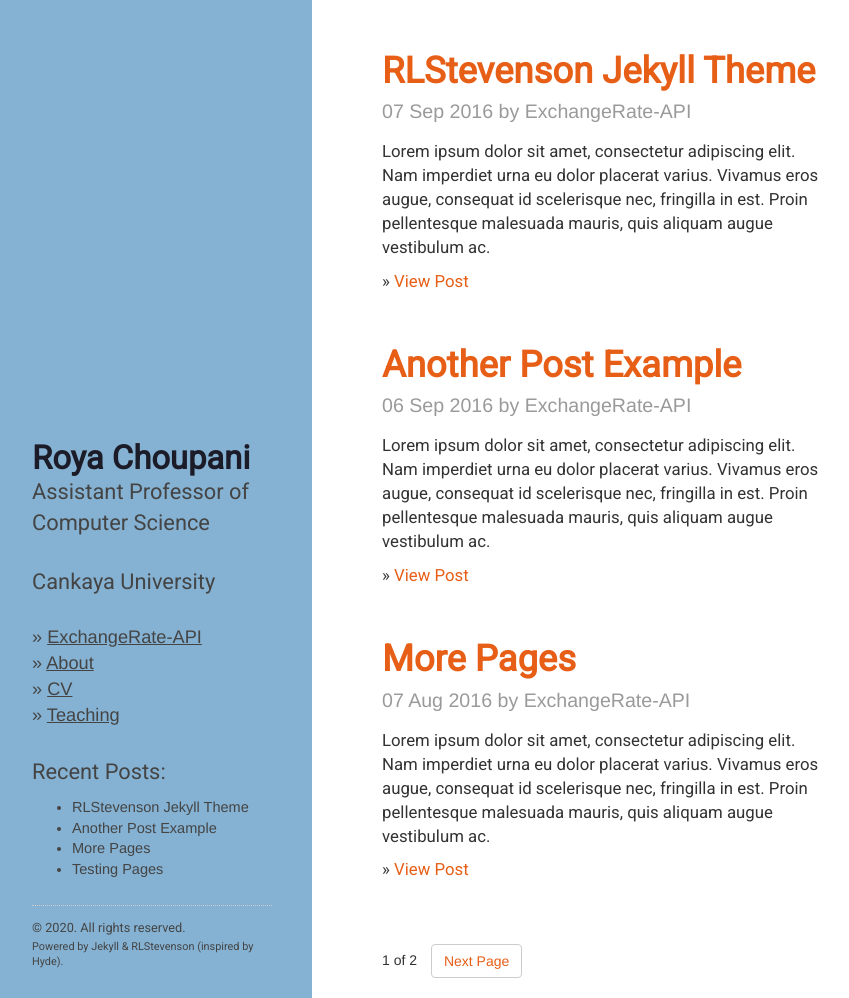
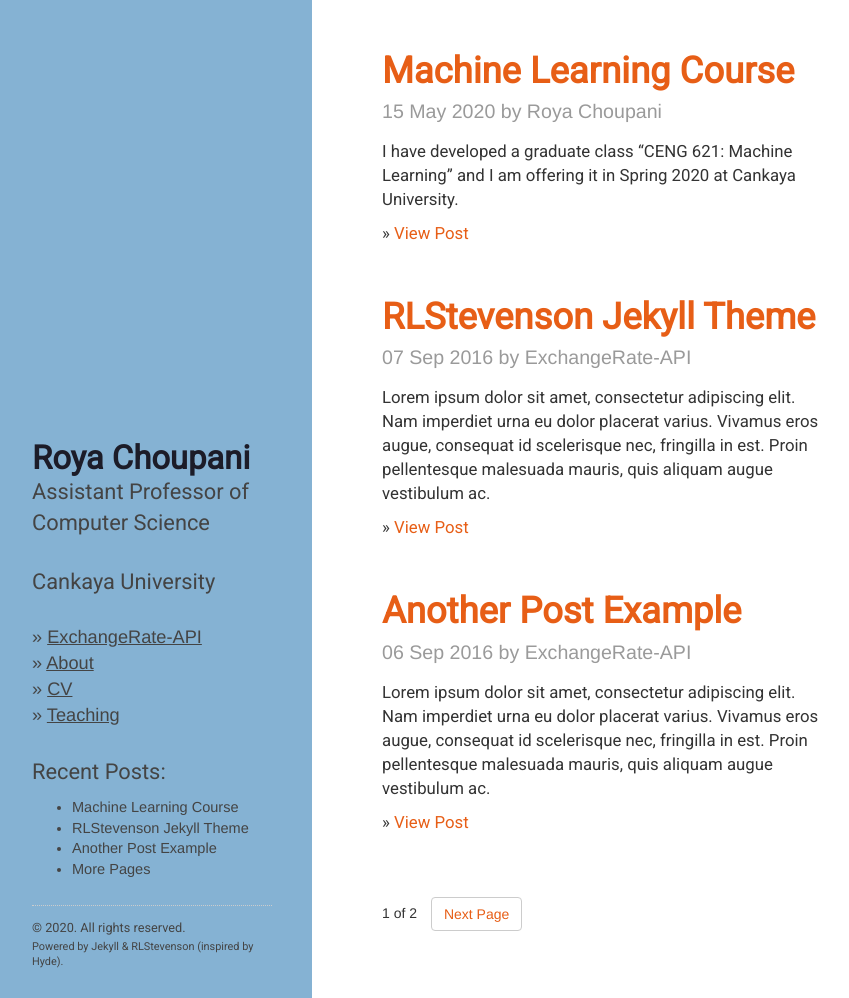
Before and after one commit to royachoupani/roya.github.io, a Jekyll site: the page built from index.html, in a window 1280 px wide and 998 px high. Shown: the whole window, without its empty margins (8-857 px from the left). Built offline with Jekyll 4.4.1, drawn with Linux system fonts in a browser that asks for light colours; the list of posts is cut into pages by our own code; part of the change alters nothing that is shown.

Commit message:
Update 2016-08-02-testing-pages.md

```diff
--- a/_posts/2016-08-02-testing-pages.md
+++ b/_posts/2016-08-02-testing-pages.md
@@ -1,17 +1,13 @@
 ---
 layout: post
-title: Testing Pages
-author: ExchangeRate-API
-date: 2016-08-02
+title: Machine Learning Course
+author: Roya Choupani
+date: 2020-05-15
 ---
 
-Lorem ipsum dolor sit amet, consectetur adipiscing elit. Nam imperdiet urna eu dolor placerat varius. Vivamus eros augue, consequat id scelerisque nec, fringilla in est. Proin pellentesque malesuada mauris, quis aliquam augue vestibulum ac.
+I have developed a graduate class "CENG 621: Machine Learning" and I am offering it in Spring 2020 at Cankaya University.
 
-Lorem ipsum dolor sit amet, consectetur adipiscing elit. Nam imperdiet urna eu dolor placerat varius. Vivamus eros augue, consequat id scelerisque nec, fringilla in est. Proin pellentesque malesuada mauris, quis aliquam augue vestibulum ac. Vestibulum ut feugiat nibh. Sed faucibus felis purus, sed convallis leo dictum vehicula.
-
-## H2 Lorem Ipsum
+## CENG 621 Machine Learning
 -----
 
-Lorem ipsum dolor sit amet, consectetur adipiscing elit. Nam imperdiet urna eu dolor placerat varius. Vivamus eros augue, consequat id scelerisque nec, fringilla in est. Proin pellentesque malesuada mauris, quis aliquam augue vestibulum ac. Vestibulum ut feugiat nibh. Sed faucibus felis purus, sed convallis leo dictum vehicula.
-
-Nam maximus tempor feugiat. Mauris tristique imperdiet nulla id egestas. Proin eget lobortis magna. Duis consectetur nibh at elit viverra congue. Ut eu turpis enim. Suspendisse laoreet, diam sed consequat sodales, felis dolor accumsan justo, nec scelerisque mi sem quis dolor. Etiam ornare venenatis massa, a suscipit ex. Ut quis lectus id nibh mattis rutrum. Nunc vel cursus eros, at blandit mi. Vivamus ac posuere libero.
+The course is a graduate level course, which covers different techniques of machine learning methods in a comparative way. The course includes both theoretical and practical sides of machine learning through a comprehensive set of experiments.  The practical side of the course will be in parallel with the theoretical discussions conducted in the lecture hours. The main expected outcome of the course is providing the students with the capability of analyzing real life machine learning problems, selecting appropriate solution for them, and improving the performance of the general machine learning solution by adapting them according to the requirements of each specific problem.
```
